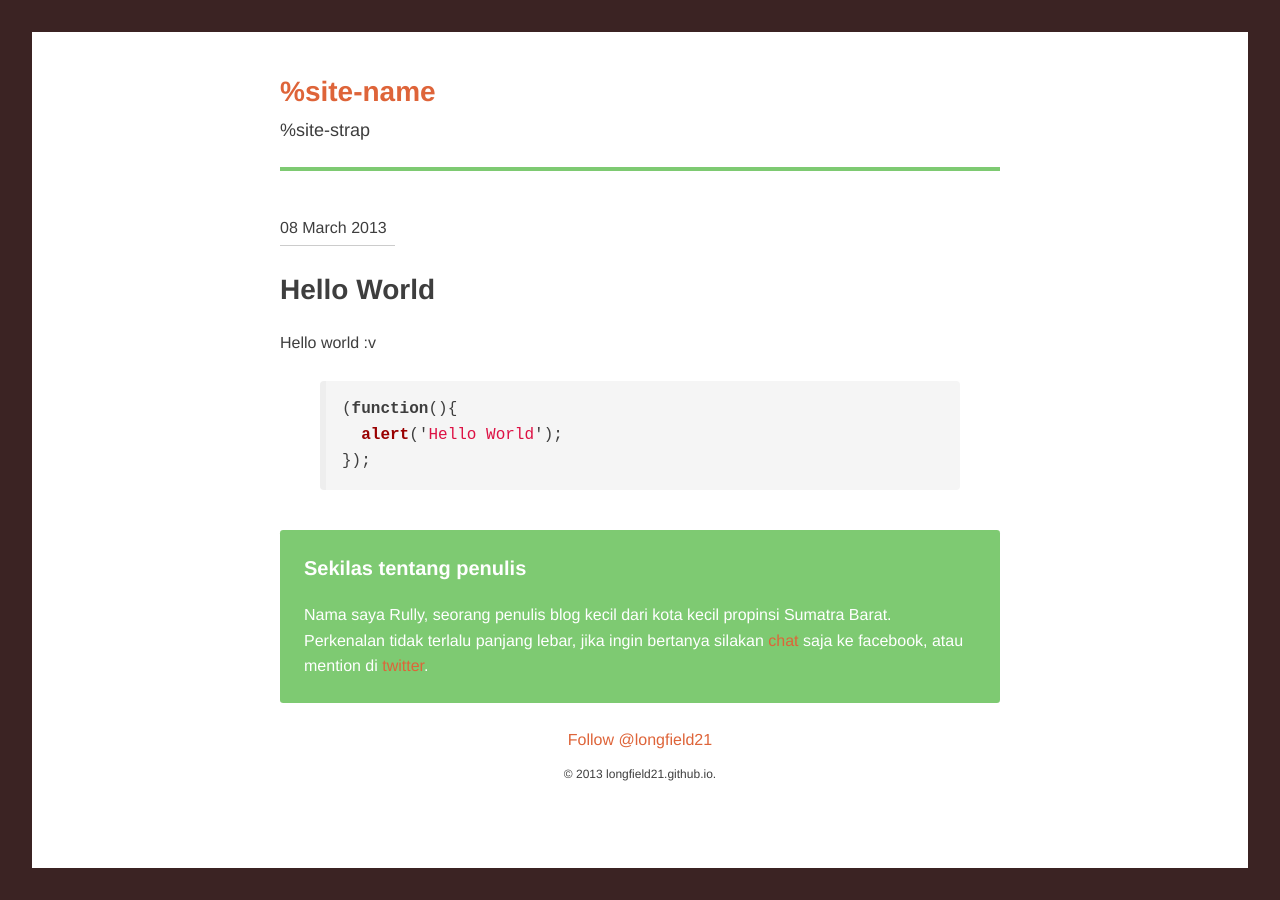
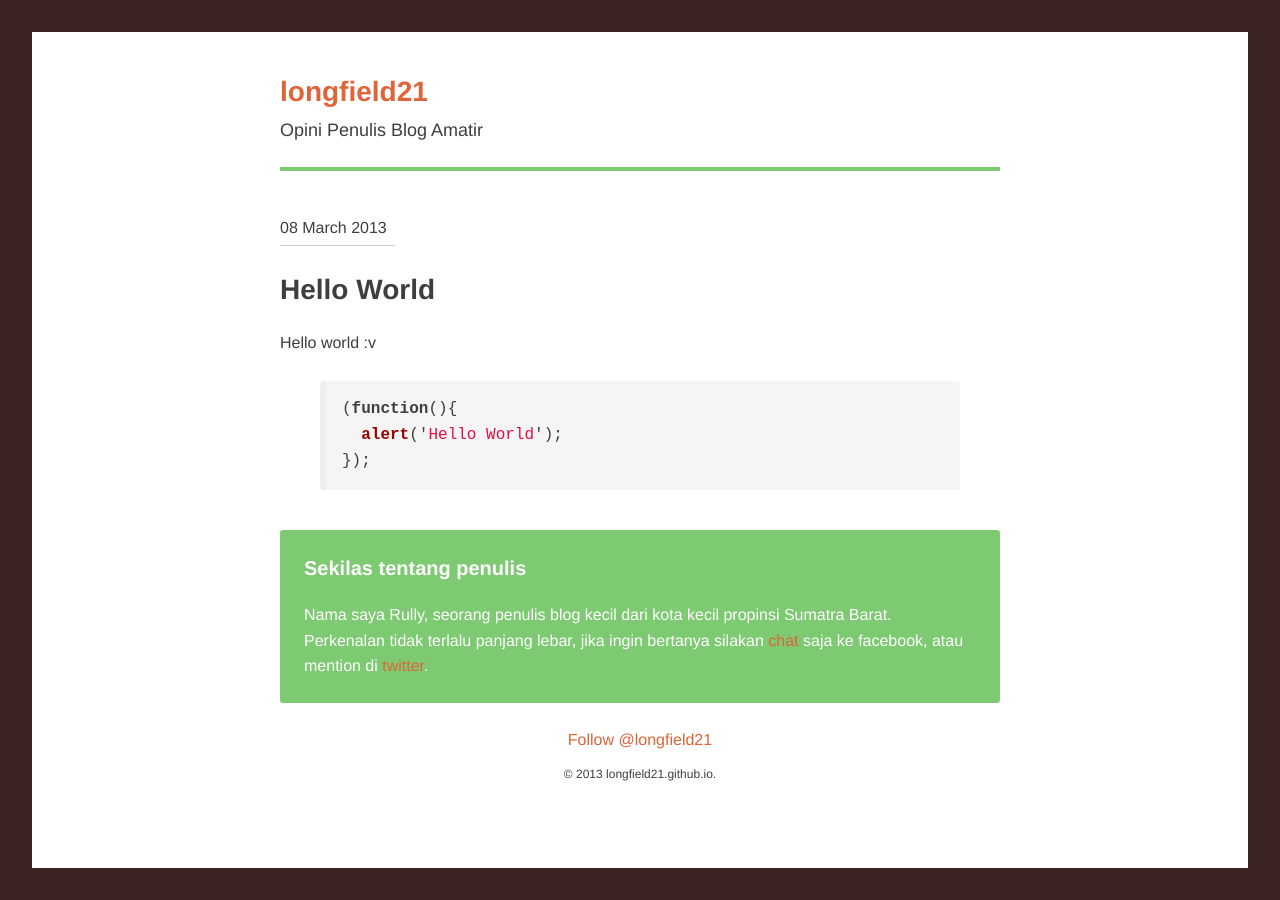
Before and after one commit to longfield21/longfield21.github.com, a Jekyll site: the page built from index.html, in a window 1280 px wide. Built offline with Jekyll 4.4.1, drawn with Linux system fonts in a browser that asks for light colours; Markdown is read by kramdown in place of the engine named in the settings; comment, search, counter and statistics services are not loaded.

Commit message:
Update header.html

```diff
--- a/_includes/header.html
+++ b/_includes/header.html
@@ -1,6 +1,6 @@
 <header class="site-head" role="banner">
   <hgroup>
-    <h1 class="site-logo"><a href="/">%site-name</a></h1>
-    <h2 class="site-strap">%site-strap</h2>
+    <h1 class="site-logo"><a href="/">longfield21</a></h1>
+    <h2 class="site-strap">Opini Penulis Blog Amatir</h2>
   </hgroup>
 </header>
```
